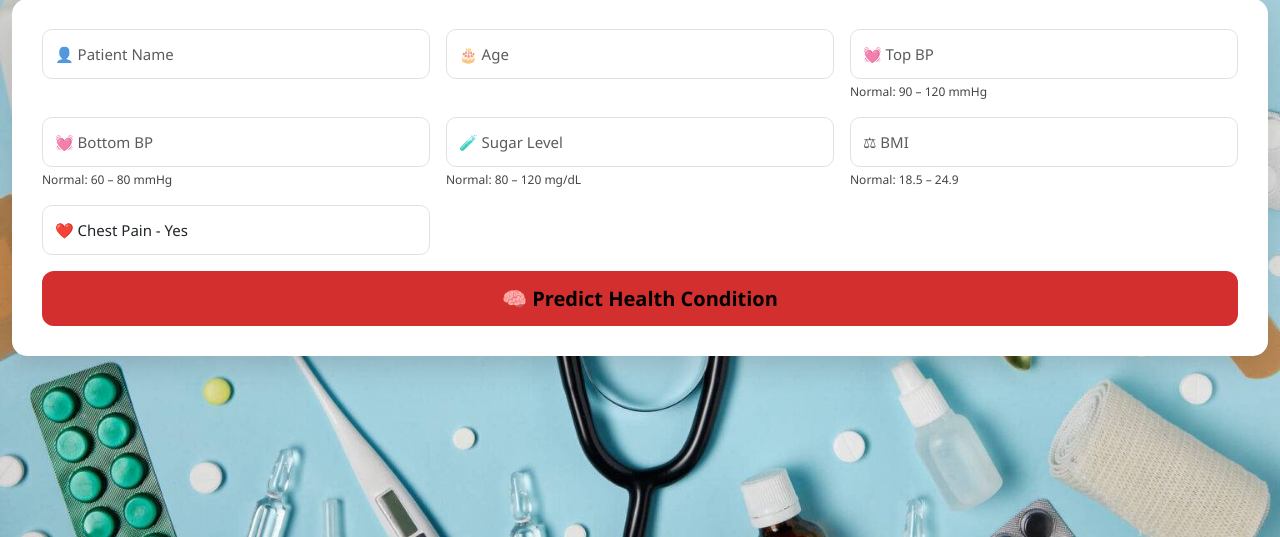
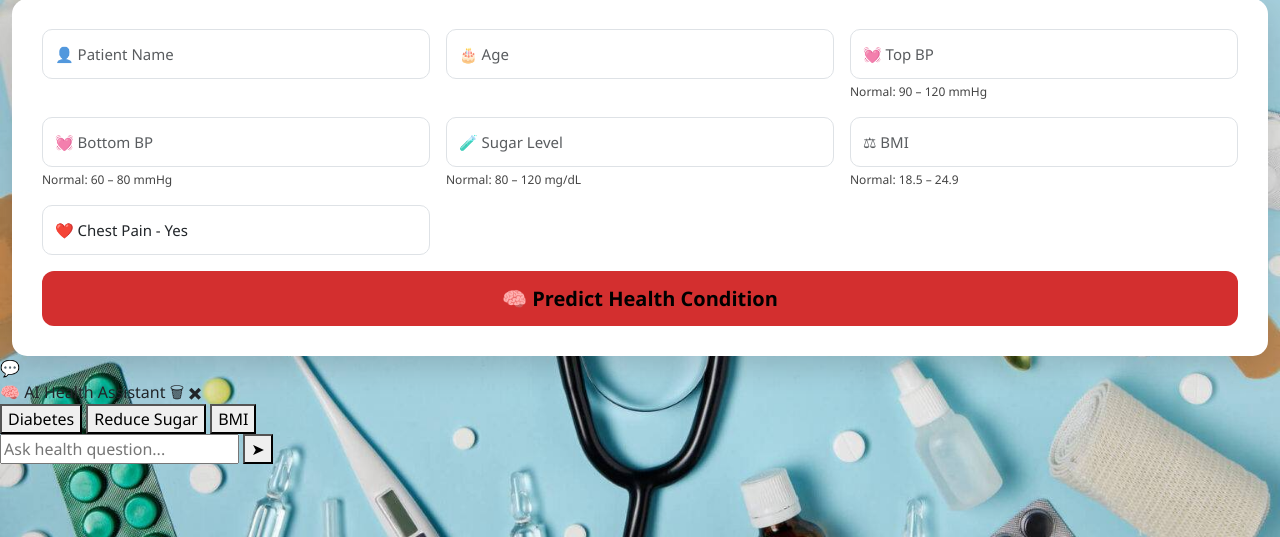
Before and after one commit to Niyastech007/ai-health-diagnosis, a Flask app: page / in a window 1280 px wide. Shown: the part 263-800 px from the top of the page. Run offline with Flask 3, Linux system fonts and the light colour scheme; a user stored in the database is signed in; parts of the project's set-up code (start-up, migrations or seed data) failed here and were passed over.

Commit message:
Update index.html

```diff
--- a/templates/index.html
+++ b/templates/index.html
@@ -609,6 +609,34 @@ class="btn btn-secondary btn-lg">
 
 </div>
 
+<!-- FLOAT BUTTON -->
+<div id="chat-toggle" onclick="toggleChat()">💬</div>
+
+<!-- CHAT BOX -->
+<div id="chat-container">
+
+    <div class="chat-header">
+        🧠 AI Health Assistant
+        <span onclick="clearChat()" class="clear-btn">🗑</span>
+        <span onclick="toggleChat()" class="close-btn">✖</span>
+    </div>
+
+    <div id="chat-area" class="chat-area"></div>
+
+    <!-- QUICK BUTTONS -->
+    <div class="quick-btns">
+        <button onclick="quickMsg('What is diabetes?')">Diabetes</button>
+        <button onclick="quickMsg('How to reduce sugar?')">Reduce Sugar</button>
+        <button onclick="quickMsg('What is BMI?')">BMI</button>
+    </div>
+
+    <div class="chat-input">
+        <input type="text" id="user-input" placeholder="Ask health question..." onkeypress="handleEnter(event)">
+        <button onclick="sendMessage()">➤</button>
+    </div>
+
+</div>
+
 
 <script>
 
```
